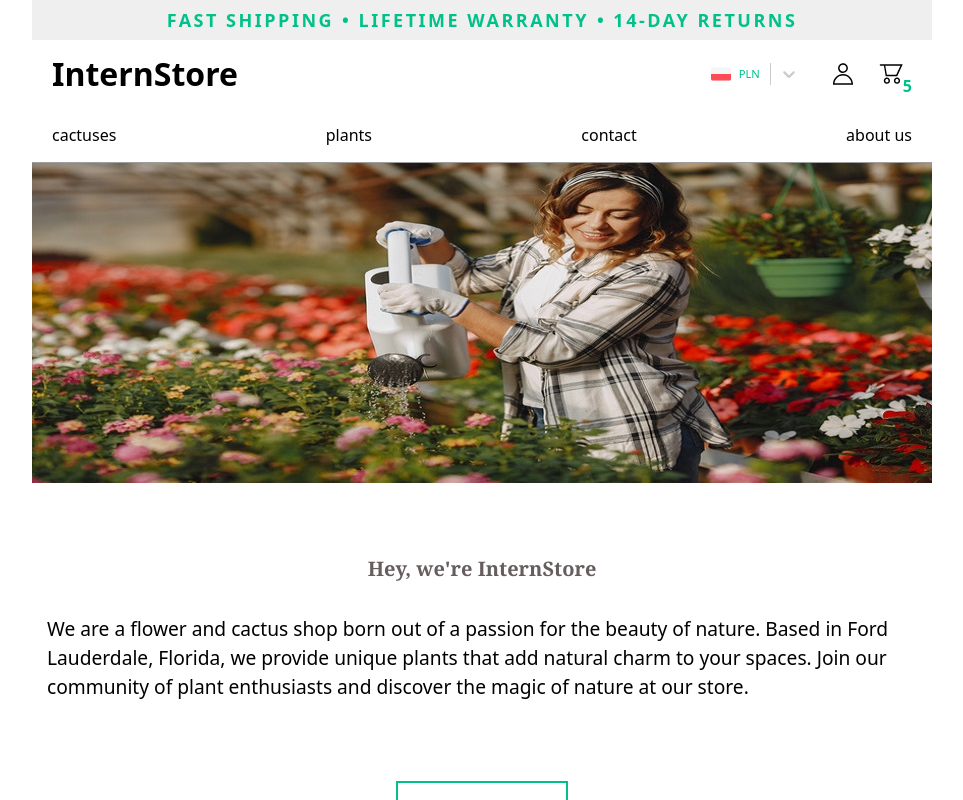
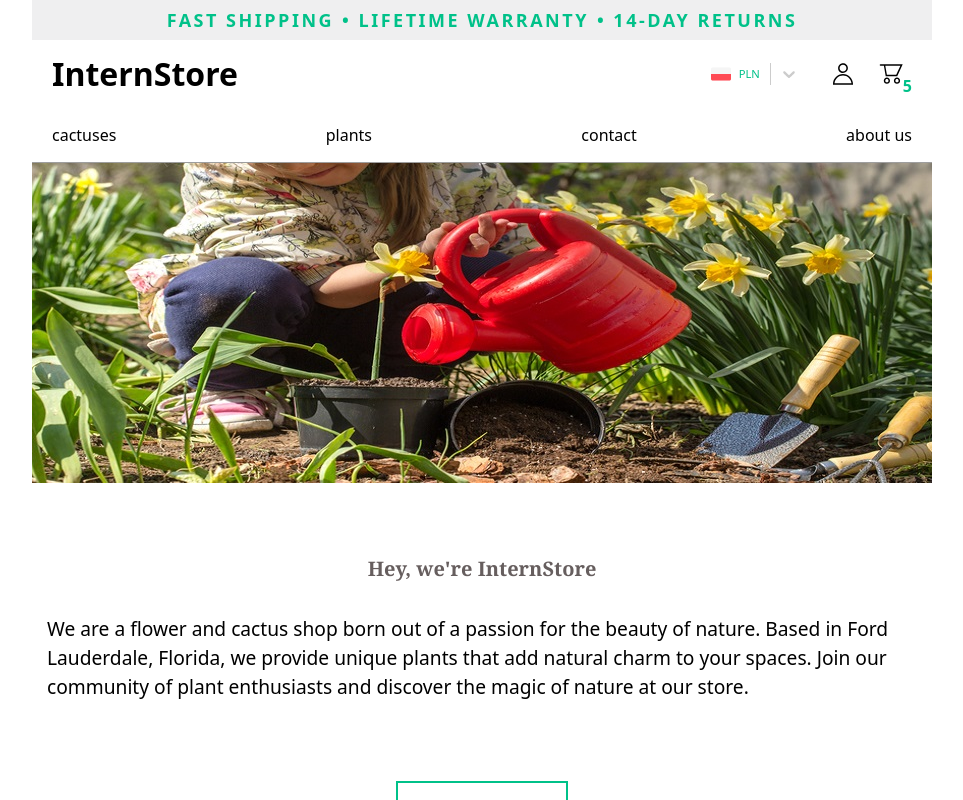
Before and after one commit to Novacci/intern-store, a Next.js app: page / in a window 1280 px wide. Shown: the top 800 px of the page, without its empty margins (158-1121 px from the left). Built offline with nearby package versions, Linux system fonts and the light colour scheme.

Commit message:
Turned On image carousel

```diff
--- a/components/MainImage.tsx
+++ b/components/MainImage.tsx
@@ -13,13 +13,13 @@ const images = [worker, admirer, girl];
 export default function MainImage() {
   const [currentImage, setCurrentImage] = useState<StaticImageData>(images[0]);
 
-  // useEffect(() => {
-  //   const intervalId = setInterval(() => {
-  //     setCurrentImage(images[Math.floor(Math.random() * images.length)]);
-  //   }, 2000);
+  useEffect(() => {
+    const intervalId = setInterval(() => {
+      setCurrentImage(images[Math.floor(Math.random() * images.length)]);
+    }, 2000);
 
-  //   return () => clearInterval(intervalId);
-  // }, []);
+    return () => clearInterval(intervalId);
+  }, []);
 
   return (
     <motion.div
```
